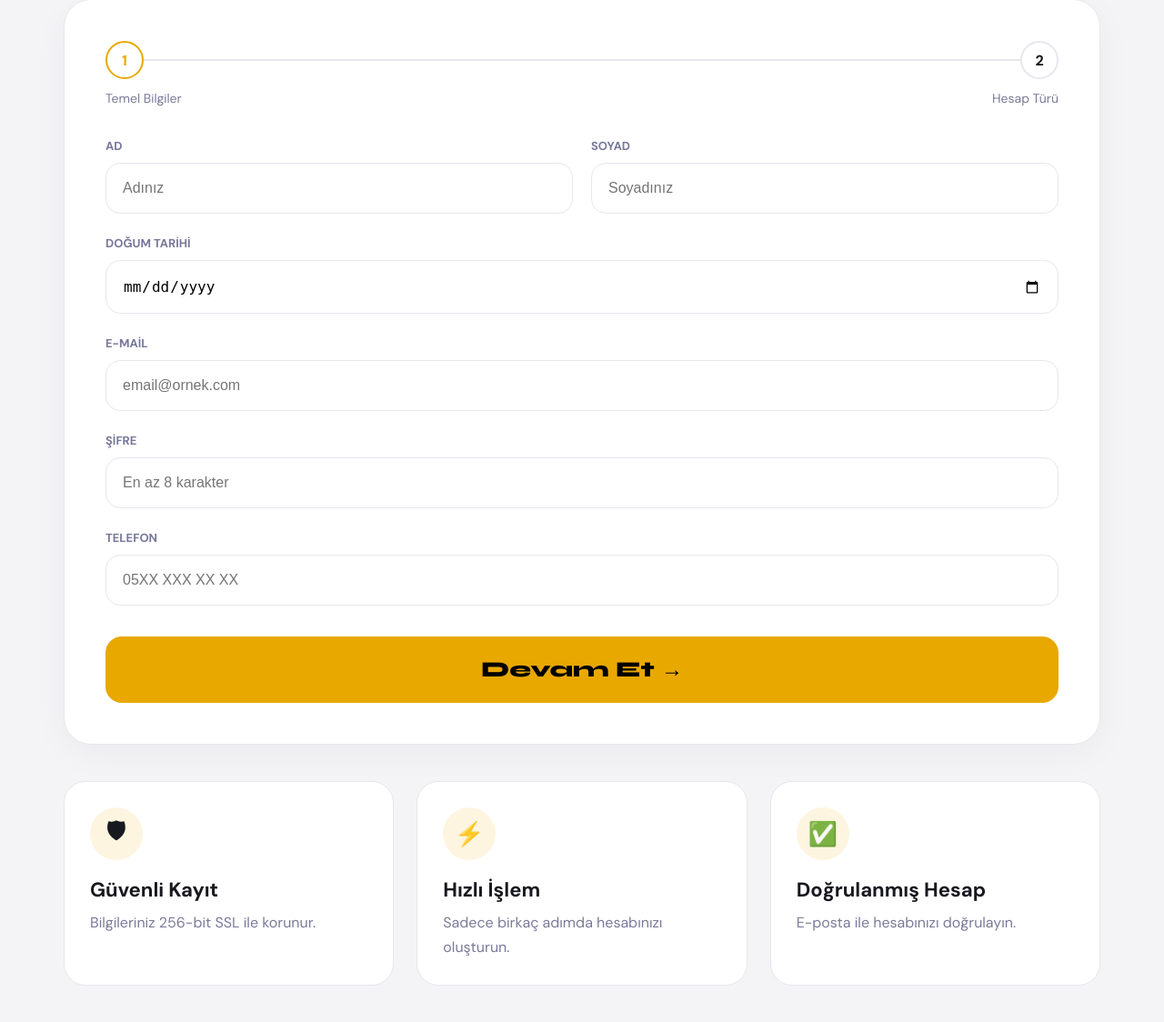
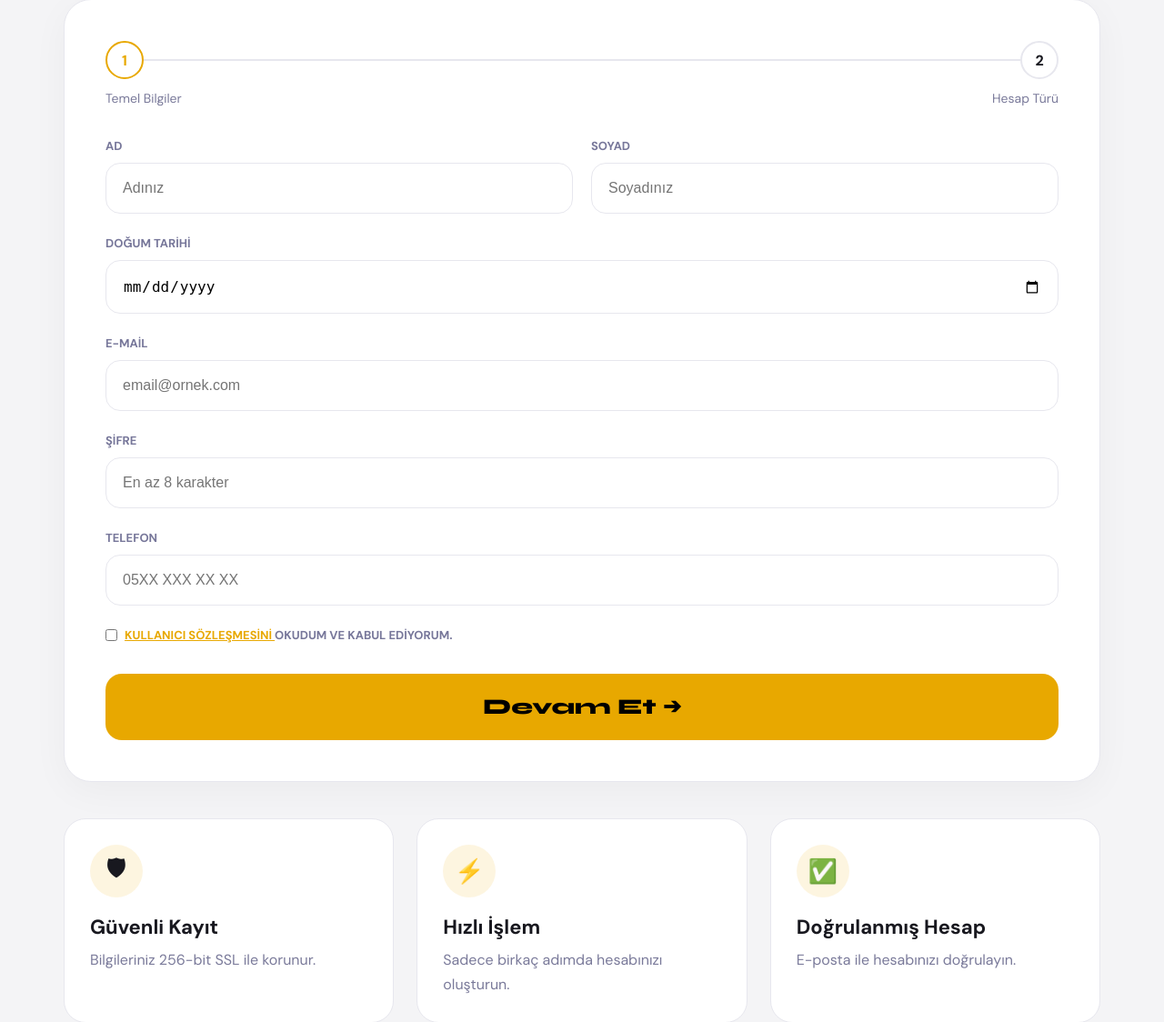
Before and after one commit to Mahmudenis/daily-job-platform-django, a Django app: page /kayit/ in a window 1280 px wide. Shown: the part 331-1455 px from the top of the page at 91% size. Before the commit the page ends 1415 px from the top, so only its background shows below. Run offline with Django 5.2, Linux system fonts and the light colour scheme.

Commit message:
Kullanıcı sözleşmesi modalı eklendi ve ilan kişi sayısı mantığı güncellendi

````diff
--- a/main/templates/ilan_ver.html
+++ b/main/templates/ilan_ver.html
@@ -287,7 +287,6 @@ nav{
     <div class="nav-links">
         <a href="/">Anasayfa</a>
         <a href="#">İlanlar</a>
-        <a href="#">Nasıl Çalışır?</a>
         <a href="#">İletişim</a>
     </div>
 
--- a/main/templates/index.html
+++ b/main/templates/index.html
@@ -764,7 +764,7 @@
   <a href="/" class="logo">Günlük<span>İŞ</span></a>
 <ul class="nav-links">
     <li><a href="/kayit/">Kayıt Ol</a></li>
-    <li><a href="/puanla/" style="color:#e8a800; font-weight:bold;">Puanla ⭐️</a></li> ```
+    <li><a href="/puanla/" style="color:#e8a800; font-weight:bold;">Puanla ⭐️</a></li>
     <li><a href="#ilanlar">İlanlar</a></li>
 
     {% if hesap_turu != 'calisan' %}
@@ -781,7 +781,7 @@
 {% if kullanici_ad %}
 
 <div style="
-padding:14px 22px;
+padding:9px 24px;
 background:#fff3d6;
 border-radius:14px;
 font-weight:700;
--- a/main/templates/kayit.html
+++ b/main/templates/kayit.html
@@ -520,13 +520,54 @@ nav{
 
             </div>
 
-            <button type="button"
-                    class="submit-btn"
-                    onclick="goStep2()">
+            <div class="form-group" style="margin-top: 20px;">
+    <label class="cb-label" style="display: flex; align-items: center; gap: 8px; cursor: pointer;">
+        <input type="checkbox" name="sozlesme_onay" required style="width: auto; cursor: pointer;">
+        <span>
+            <a href="javascript:void(0);" onclick="openSozlesmeModal()" style="color: var(--accent); text-decoration: underline; font-weight: 600;">
+                Kullanıcı Sözleşmesini
+            </a>
+            okudum ve kabul ediyorum.
+        </span>
+    </label>
+</div>
 
-                Devam Et →
+<div class="modal-overlay" id="modal-sozlesme" style="display: none; position: fixed; inset: 0; z-index: 999; background: rgba(248, 248, 248, 0.539); backdrop-filter: blur(4px); align-items: center; justify-content: center; padding: 20px;">
+    <div class="modal" style="background: var(--card-bg); border: 1px solid var(--border); border-radius: 24px; padding: 32px; max-width: 650px; width: 100%; max-height: 80vh; display: flex; flex-direction: column; position: relative; box-shadow: 0 20px 40px rgba(0,0,0,0.15);">
 
-            </button>
+        <button type="button" onclick="closeSozlesmeModal()" style="position: absolute; top: 20px; right: 20px; border: 1px solid var(--border); background: none; border-radius: 10px; width: 36px; height: 36px; cursor: pointer; font-weight: bold; display: flex; align-items: center; justify-content: center;">✕</button>
+
+        <h2 style="font-family: 'Syne', sans-serif; font-size: 22px; font-weight: 800; margin-bottom: 16px; border-bottom: 2px solid var(--surface2); padding-bottom: 10px;">Kullanıcı Sözleşmesi</h2>
+
+        <div style="overflow-y: auto; flex: 1; padding-right: 10px; font-size: 14px; line-height: 1.6; color: var(--text); text-align: left;">
+            <h3>1. TARAFLAR VE TANIMLAR</h3>
+            <p>İşbu sözleşme, GünlükİŞ ("Platform") ile Platform'a üye olan, ilan veren veya ilanlara başvuran gerçek/tüzel kişiler ("Kullanıcı") arasında akdedilmiştir.</p>
+            <p><strong>Çalışan:</strong> Platform üzerinden günlük iş ilanlarını inceleyen ve başvuru yapan kullanıcıları ifade eder.</p>
+            <p><strong>İşletme:</strong> Platform üzerinde günlük iş ilanı yayınlayan, başvuruları inceleyen ve onaylayan işveren kullanıcıları ifade eder.</p>
+            <br>
+            <h3>2. SÖZLEŞMENİN AMACI VE KAPSAMI</h3>
+            <p>Kullanıcı, kayıt işlemlerini tamamladığı andan itibaren işbu sözleşmenin tamamını okuduğunu ve onayladığını kabul eder.</p>
+            <br>
+            <h3>3. HESAP GÜVENLİĞİ VE ÜYELİK ŞARTLARI</h3>
+            <p>Üyelik formunda talep edilen bilgilerin doğru girilmesi zorunludur. Platform'da yasal olarak günlük iş ilişkisi kurabilmek için alt yaş sınırı 18'dir.</p>
+            <br>
+            <h3>4. PLATFORMUN ROLÜ VE SORUMLULUK SINIRI</h3>
+            <p><strong>GünlükİŞ, bir işveren, istihdam bürosu veya taşeron firma değildir.</strong> Platform'un rolü, sadece iş arayan Çalışan ile geçici personele ihtiyacı olan İşletme’yi bir araya getiren bir aracı panodan ibarettir. İşin ifası sırasında meydana gelebilecek olası iş kazaları, maddi ve manevi zararlar ile sigorta (SGK) yükümlülükleri tamamen İşletme'nin yasal sorumluluğundadır.</p>
+            <br>
+            <h3>5. ÜCRETLENDİRME VE ÖDEME KOŞULLARI</h3>
+            <p>Günlük çalışma ücreti, işin tamamlandığı günün sonunda İşletme tarafından Çalışan’a doğrudan ödenir. GünlükİŞ, bir ödeme havuzu sunmamaktadır.</p>
+            <br>
+            <h3>6. KİŞİSEL VERİLERİN KORUNMASI (KVKK)</h3>
+            <p>Kullanıcılar; ad, soyad, telefon, fotoğraf, fiziksel nitelikler (boy/kilo/cinsiyet) gibi verilerin, ilan ve başvuru ekranları üzerinden diğer kullanıcılarla paylaşılacağını peşinen kabul ederler.</p>
+        </div>
+
+        <button type="button" onclick="closeSozlesmeModal()" class="btn-primary" style="margin-top: 20px; border-radius: 12px; background: #ffd966; border: 2px solid #ffd966; width: 100%; padding: 12px;">Okudum, Kapat</button>
+    </div>
+</div>
+
+        <button type="button" id="kayit-butonu" class="submit-btn">
+            Devam Et ➔
+        </button>
 
         </div>
 
@@ -803,6 +844,32 @@ function selectType(type){
 
 }
 
+function openSozlesmeModal() {
+        document.getElementById('modal-sozlesme').style.display = 'flex';
+    }
+
+    function closeSozlesmeModal() {
+        document.getElementById('modal-sozlesme').style.display = 'none';
+    }
+
+    // Dışarıya tıklayınca da kapansın diye olay dinleyici
+    window.addEventListener('click', function(e) {
+        var modal = document.getElementById('modal-sozlesme');
+        if (e.target === modal) {
+            closeSozlesmeModal();
+        }
+    });
+
+    document.getElementById('kayit-butonu').addEventListener('click', function(e) {
+    var checkbox = document.querySelector('input[name="sozlesme_onay"]');
+
+    if (!checkbox.checked) {
+        e.stopImmediatePropagation();
+        alert("⚠️ Devam edebilmek için lütfen Kullanıcı Sözleşmesi'ni okuyup onaylayın.");
+    } else{
+        goStep2()};
+});
+
 </script>
 </body>
 </html>
--- a/main/views.py
+++ b/main/views.py
@@ -379,10 +379,21 @@ def basvuru_onayla(request, basvuru_id):
 
 
     ilan = basvuru.ilan
-    ilan.aktif_mi = False
-    ilan.save()
+    if ilan.kisi_sayisi and int(ilan.kisi_sayisi) > 0:
+        yeni_sayi = int(ilan.kisi_sayisi) - 1
+        ilan.kisi_sayisi = yeni_sayi
 
-    return redirect('/')
+
+        if yeni_sayi == 0:
+            ilan.aktif_mi = False
+
+        ilan.save()
+    else:
+
+        ilan.aktif_mi = False
+        ilan.save()
+
+    return redirect('/basvurular/')
 
 
 def basvuru_reddet(request, basvuru_id):
@@ -612,4 +623,4 @@ def puan_ver(request, basvuru_id):
                 basvuru.save()
                 messages.success(request, f"{isletme.isletme_adi} işletmesini başarıyla puanladınız!")
 
-    return redirect('/') # Puanlama bitince otomatik anasayfaya atar
+    return redirect('/')
````
Also changed, not shown: db.sqlite3.
